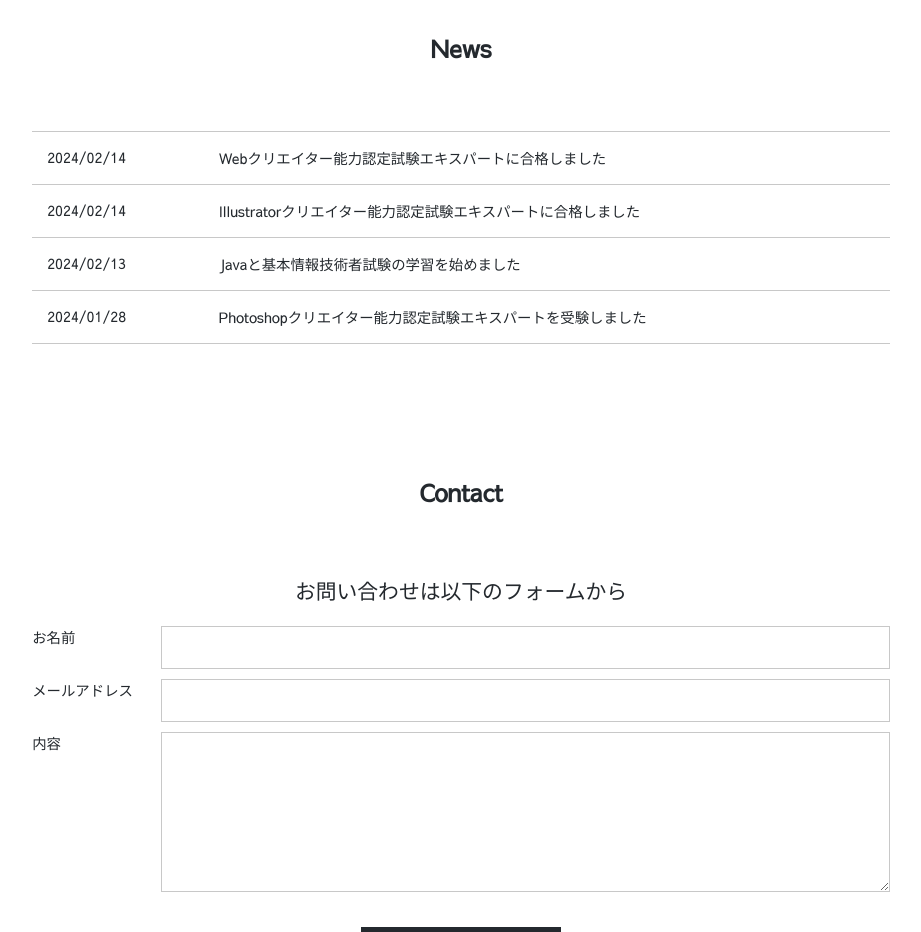
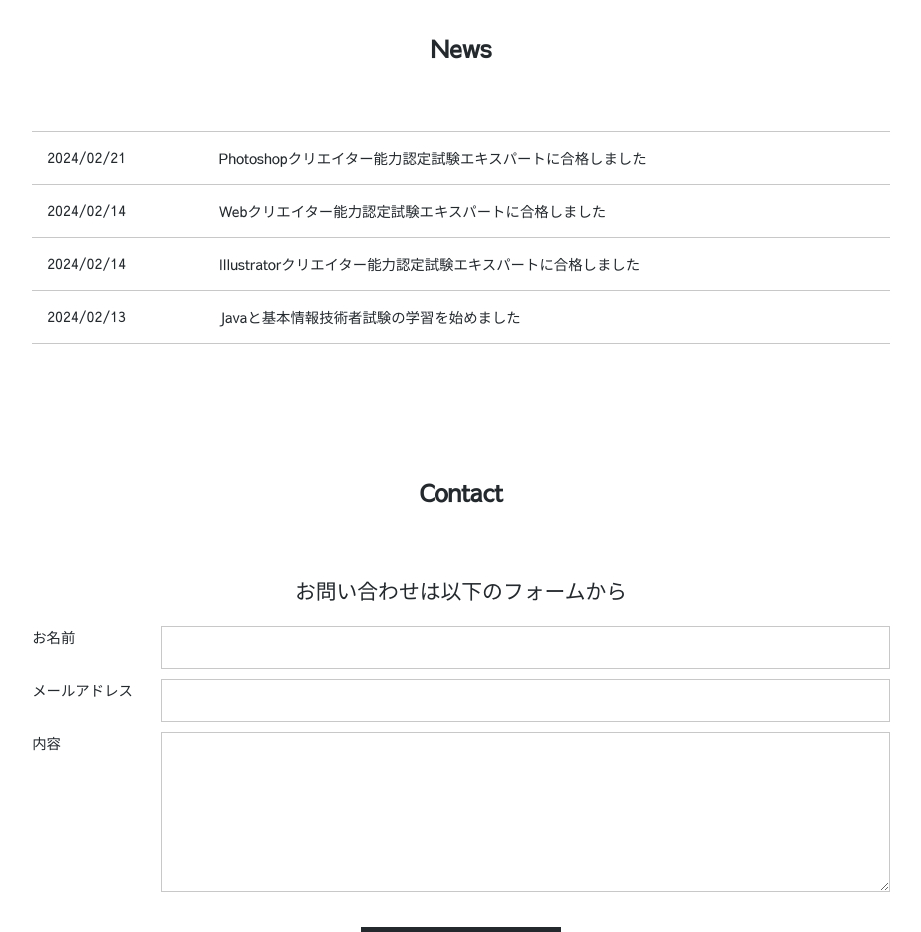
Before and after one commit to Nak-Y/LP_Practice, a plain HTML site: page index.html in a window 1280 px wide. Shown: the part 1960-2892 px from the top of the page, without its empty margins (179-1100 px from the left). Drawn offline with Linux system fonts and the light colour scheme; some packages are replaced by stand-ins of ours.

Commit message:
Update index.html

```diff
--- a/index.html
+++ b/index.html
@@ -66,14 +66,14 @@
 <section id="news" class="wrapper">
     <h2 class="sec-title">News</h2>
     <dl>
+        <dt>2024/02/21</dt>
+        <dd>Photoshopクリエイター能力認定試験エキスパートに合格しました</dd>
         <dt>2024/02/14</dt>
         <dd>Webクリエイター能力認定試験エキスパートに合格しました</dd>
         <dt>2024/02/14</dt>
         <dd>Illustratorクリエイター能力認定試験エキスパートに合格しました</dd>
         <dt>2024/02/13</dt>
         <dd>Javaと基本情報技術者試験の学習を始めました</dd>
-        <dt>2024/01/28</dt>
-        <dd>Photoshopクリエイター能力認定試験エキスパートを受験しました</dd>
     </dl>
 </section>
 <!-- Contact -->
```
